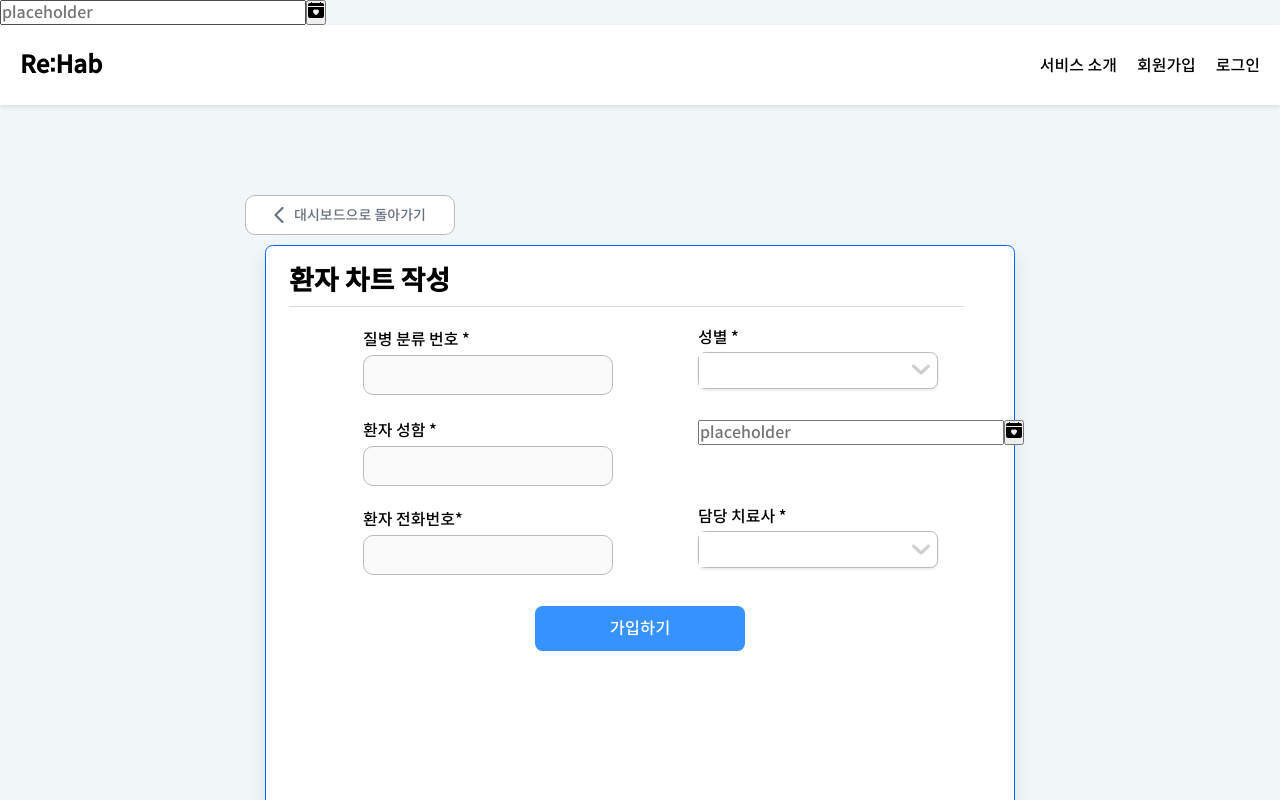
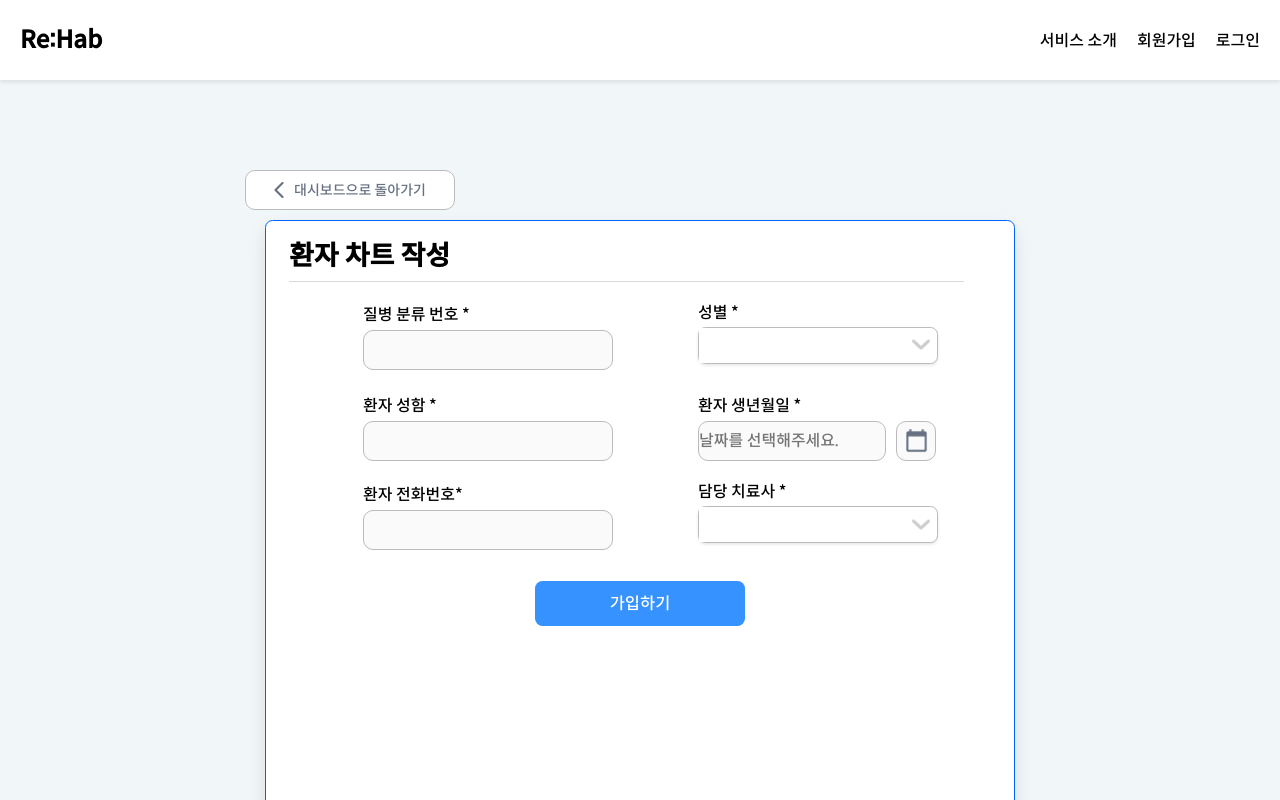
Before and after one commit to sync-without-async/Rehab-FrontEnd, a React (Vite) app: page /doctorchart in a window 1280 px wide. Shown: the top 800 px of the page. Built offline with nearby package versions, Linux system fonts and the light colour scheme.

Commit message:
Feat: 날짜 캘린더를 구현해내다ㅠㅠ

```diff
--- a/src/App.jsx
+++ b/src/App.jsx
@@ -7,7 +7,6 @@ import UserUntactReservePage from './pages/User/UserUntactReservePage.jsx';
 import UserReservePage from './pages/User/UserReservePage.jsx';
 import DoctorDashBoardPage from './pages/Doctor/DoctorDashBoardPage.jsx';
 import DoctorChartPage from './pages/Doctor/DoctorChartPage.jsx';
-import DateSelect from './components/Input/DateSelect.jsx';
 import styled from "styled-components";
 import "./App.scss";
 
@@ -19,7 +18,6 @@ const Container = styled.div`
 function App() {
   return (
     <Router>
-       <DateSelect/>
       <Container>
         <Routes>
           <Route path="/login" element={<LoginPage />} />
--- a/src/components/DoctorDashBoard/DoctorChart.jsx
+++ b/src/components/DoctorDashBoard/DoctorChart.jsx
@@ -71,7 +71,7 @@ const DoctorChart = () => {
       </InputFieldsContainer>
       <InputFieldsContainer>
         <InputText label="환자 성함 *" />
-        <DateSelect/>
+        <DateSelect labelText="환자 생년월일 *" />
       </InputFieldsContainer>
       <InputFieldsContainer>
         <InputText label="환자 전화번호*" />
--- a/src/components/Input/DateSelect.jsx
+++ b/src/components/Input/DateSelect.jsx
@@ -1,8 +1,72 @@
-import { BsFillCalendarHeartFill } from 'react-icons/bs';
-import {useState} from 'react';
+import styled from 'styled-components';
+import { useState, useRef, useEffect } from 'react';
 import Datetime from 'react-datetime';
+import IconCalender from '../../assets/icons/iconcalender.png';
+import 'react-datetime/css/react-datetime.css';
+import PropTypes from 'prop-types';
 
-const DateSelect = () => {
+const Container = styled.div`
+  display: flex;
+  flex-direction: column;
+  align-items: flex-start;
+`;
+
+const DateInput = styled.input`
+  box-sizing: border-box;
+  width: 188px;
+  height: 40px;
+  border-radius: 10px;
+  background-color: #FAFAFA;
+  border: 1px solid #BBBBBB;
+  margin-right: 10px;
+`;
+
+const CalendarButton = styled.button`
+  width: 40px;
+  height: 40px;
+  background-color: #FAFAFA;
+  cursor: pointer;
+  border: none;
+  color: white;
+  border-radius: 10px;
+  background-image: url(${IconCalender});
+  background-size: 25px 25px;
+  background-repeat: no-repeat;
+  background-position: center;
+  border: 1px solid #BBBBBB;
+`;
+
+const CalendarModal = styled.div`
+  position: fixed;
+  top: 50%;
+  left: 50%;
+  transform: translate(-50%, -50%);
+  z-index: 1000;
+`;
+
+const Overlay = styled.div`
+  position: fixed;
+  top: 0;
+  left: 0;
+  right: 0;
+  bottom: 0;
+  background-color: rgba(0, 0, 0, 0.3);
+  z-index: 999;
+`;
+
+const InputContainer = styled.div`
+  display: flex;
+  align-items: center;
+`;
+
+const Label = styled.label`
+  font-family: 'Spoqa Han Sans Neo', 'sans-serif';
+  font-size: 16px;
+  font-weight: 500;
+  margin-bottom: 5px;
+`;
+
+const DateSelect = ({ labelText }) => {
   const [date, setDate] = useState('');
   const [open, setOpen] = useState(false);
 
@@ -56,18 +120,37 @@ const DateSelect = () => {
     setDate(currentDate);
   };
 
+  const modalRef = useRef(null);
+
+  useEffect(() => {
+    const handleClickOutside = (e) => {
+      if (modalRef.current && !modalRef.current.contains(e.target)) {
+        setOpen(false);
+      }
+    };
+
+    document.addEventListener("mousedown", handleClickOutside);
+    return () => {
+      document.removeEventListener("mousedown", handleClickOutside);
+    };
+  }, []);
+
   return (
-    <div>
-      <input
+    <Container>
+      {labelText && <Label>{labelText}</Label>}
+      <InputContainer>
+        <DateInput
           type='text'
           value={date}
-        placeholder='placeholder'
+          placeholder='날짜를 선택해주세요.'
           onChange={handleChangeDate}
         />
-      <button type='button' onClick={handleClickButton}>
-        <BsFillCalendarHeartFill />
-      </button>
+        <CalendarButton type='button' onClick={handleClickButton} />
+      </InputContainer>
       {open && (
+        <>
+          <Overlay onClick={() => setOpen(false)} />
+          <CalendarModal ref={modalRef}>
             <Datetime
               input={false}
               timeFormat={false}
@@ -75,9 +158,15 @@ const DateSelect = () => {
               value={date}
               onChange={handleChangeCalendar}
             />
+          </CalendarModal>
+        </>
       )}
-    </div>
+    </Container>
   );
 };
 
+DateSelect.propTypes = {
+  labelText: PropTypes.string.isRequired
+};
+
 export default DateSelect;
```
Also changed, not shown: src/assets/icons/iconcalender.png (added). Lines whose indentation alone changed are shown as unchanged.
